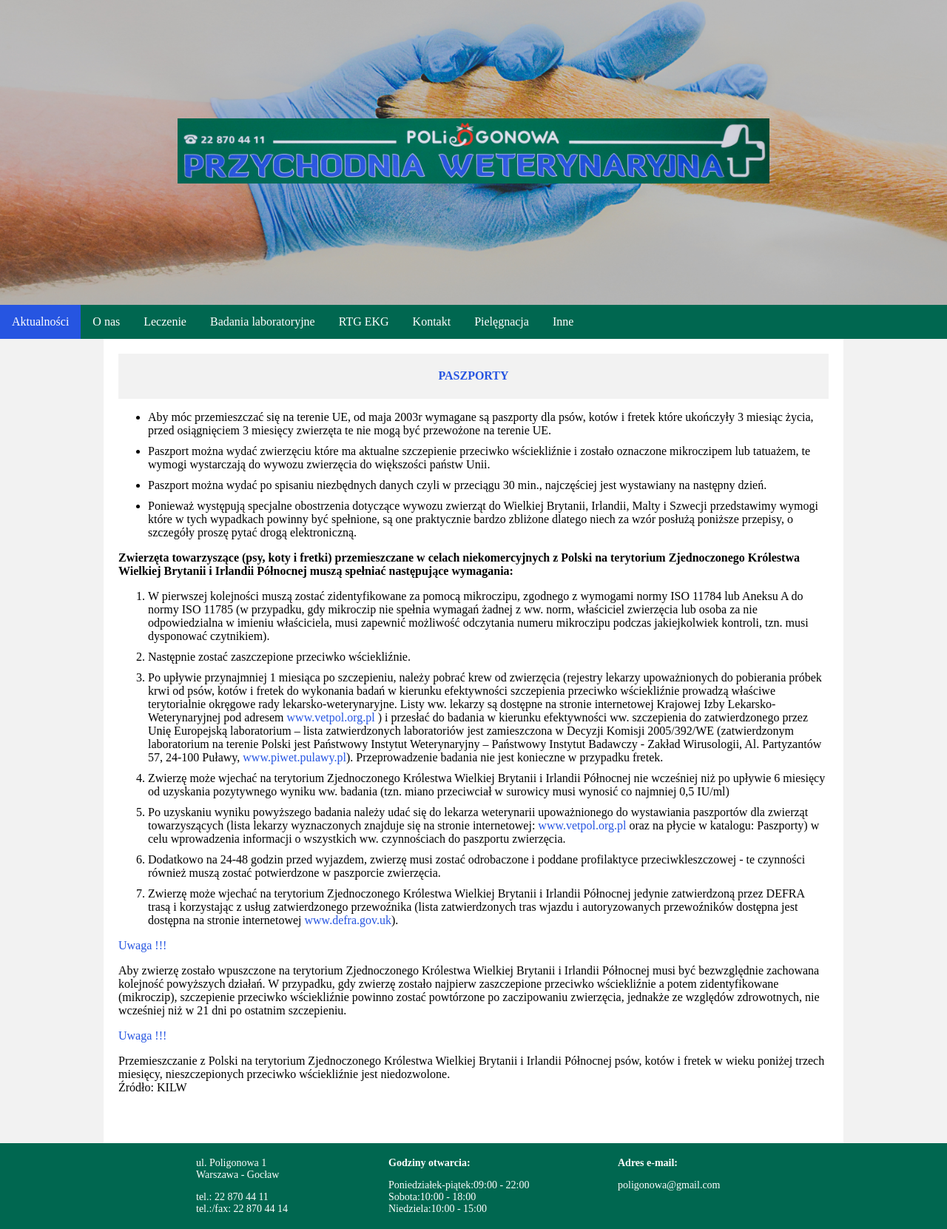
After one commit to JulitaBa/Weterynarz, a Django app: page /paszporty/ in a window 1280 px wide. The commit adds this page. Shown: the whole page at 74% size. Run offline with Django 3.2, Linux system fonts and the light colour scheme; parts of the project's set-up code (start-up, migrations or seed data) failed here and were passed over.

Commit message:
Przekopiowanie treści i stworzenie linków

```diff
--- a/mysite/vet/static/css/vet.css
+++ b/mysite/vet/static/css/vet.css
@@ -84,8 +84,29 @@ body {
     background: white;
     padding: 20px;
     padding-bottom:50px;
+    min-height:300px;
 }
+.title {
+    background-color: /*#2655e1;*/#f2f2f2;
+    color:#2655e1; min-height:2em;
+    justify-content: center;
+    display: flex;
+    }
+.main ol li {margin-bottom: 10px;}
+.main ul li {margin-bottom: 10px;}
+.main ul {list-style-type: disc;}
+.main a {color:#2655e1; text-decoration:none;}
+.main a:hover {
+    color:white;
+    text-decoration:none;
+    background-color:#006750;
+    }
+
 /*Zakładka Kontakt*/
+     #container
+         {
+            width: 100%;
+         }
      #address
      {
         float: left;
@@ -115,24 +136,35 @@ body {
      {
         clear: both;
         height: 400px;
-        width: 98%;
-        margin-right: 1%;
-        margin-left: 1%;
+        width: 98%x;
+        margin-left: 0;
+        margin-right: 0;
         background-color: #2655e1 ;
         padding: 25px 0;
         text-align: center;
         font-size: 15px;
         color: white;
      }
-/*Koniec zakładki Kontakt*/
+
+/*------------------STOPKA STRONY---------------------*/
 
 .footer {
-  padding: 1px;
+  display: flex;
+  justify-content: center;
   color: white;
-  text-align: center;
-  background: #006750;
+  background-color: #006750;
+  font-size: 14px;
 }
+.footer > div {
+  width: 250px;
+  margin: 5px;
+  text-align: left;
+  padding-left:10px;
+}
+.footer div a {color: white; text-decoration: none;}
+.footer div a:hover {color: lightblue;}
 
+/* -----RESPONSYWNOŚĆ ------*/
 @media screen and (max-width: 700px) {
   .main {
     flex-direction: column;
--- a/mysite/vet/templates/vet/internistyczne.html
+++ b/mysite/vet/templates/vet/internistyczne.html
@@ -1,6 +1,7 @@
 {% extends 'vet/vet.html' %}
 {% block content %}
-<h4>LECZENIE INTERNISTYCZNE</h4>
+
+<div class="title"><h4>LECZENIE INTERNISTYCZNE</h4></div>
 
 <p>Wiemy jak ważne jest aby jak najszybciej skrócić cierpienie związane z chorobą. Zdajemy sobie sprawę,
     że do osiągnięcia oczekiwanej poprawy niezbędna jest współpraca z Państwem dlatego wdzięczni jesteśmy
@@ -11,7 +12,8 @@
     tych niejednoznacznych przypadkach konieczne są badania dodatkowe bądź specjalistyczne które weryfikują
     nasze intuicyjne diagnozy oraz wyznaczają kierunek leczenia. Wszystkie takie badania mogą Państwo wykonać w naszej przychodni.</p>
 
-<ul style="list-style-type: disc;">W leczeniu internistycznym zwracamy uwagę na:</ul>
+<p>W leczeniu internistycznym zwracamy uwagę na:</p>
+<ul style="list-style-type: disc;">
     <li>choroby układu: krążenia, moczowego, rozrodczego, oddechowego, pokarmowego</li>
     <li>choroby endokrynologiczne: trzustka, tarczyca, nadnercza, itp.</li>
     <li>choroby zakaźne: wirusowe, bakteryjne, grzybicze</li>
--- a/mysite/vet/templates/vet/onas.html
+++ b/mysite/vet/templates/vet/onas.html
@@ -1,9 +1,9 @@
 {% extends 'vet/vet.html' %}
 {% block content %}
 
-<h4>O NAS</h4>
+<div class="title"><h4>O NAS</h4></div>
 
-<p> Przychodnia dla zwierząt istnieje od sierpnia 2004r i od tego czasu zdążyliśmy już zaskarbić sobie Państwa zaufanie rzetelnym,
+<p style="padding-bottom:50px"> Przychodnia dla zwierząt istnieje od sierpnia 2004r i od tego czasu zdążyliśmy już zaskarbić sobie Państwa zaufanie rzetelnym,
     ale też nie pozbawionym sympatii dla wielu uroczych pacjentów podejściem. To zaufanie jest dla nas bardzo ważne – Dziękujemy!
     Każdy z nas stara się jak najlepiej wykorzystać doświadczenie zdobyte w ciągu wielu lat pracy,
     a także stale podnosić swoje kwalifikacje poprzez uczestnictwo w kursach i sympozjach naukowych oraz korzystając
--- /dev/null
+++ b/mysite/vet/templates/vet/paszporty.html
@@ -0,0 +1,77 @@
+{% extends 'vet/vet.html' %}
+{% block content %}
+
+<div class="title"><h4>PASZPORTY</h4></div>
+<ul>
+<li>
+    Aby móc przemieszczać się na terenie UE, od maja 2003r wymagane są paszporty dla psów, kotów
+    i fretek które ukończyły 3 miesiąc życia, przed osiągnięciem 3 miesięcy zwierzęta te nie mogą być przewożone na terenie UE.
+</li>
+
+<li>
+    Paszport można wydać zwierzęciu które ma aktualne szczepienie przeciwko wściekliźnie
+    i zostało oznaczone mikroczipem lub tatuażem, te wymogi wystarczają do wywozu zwierzęcia do większości państw Unii.
+</li>
+
+<li>
+    Paszport można wydać po spisaniu niezbędnych danych czyli w przeciągu 30 min., najczęściej jest wystawiany na następny dzień.
+</li>
+
+<li>
+    Ponieważ występują specjalne obostrzenia dotyczące wywozu zwierząt do Wielkiej Brytanii, Irlandii, Malty
+    i Szwecji przedstawimy wymogi które w tych wypadkach powinny być spełnione, są one praktycznie bardzo zbliżone
+    dlatego niech za wzór posłużą poniższe przepisy, o szczegóły proszę pytać drogą elektroniczną.
+</li>
+</ul>
+
+<p><b>Zwierzęta towarzyszące (psy, koty i fretki) przemieszczane w celach niekomercyjnych
+    z Polski na terytorium Zjednoczonego Królestwa Wielkiej Brytanii i Irlandii Północnej muszą spełniać następujące wymagania:
+</b></p>
+<ol>
+<li>W pierwszej kolejności muszą zostać zidentyfikowane za pomocą mikroczipu, zgodnego z wymogami normy ISO 11784
+    lub Aneksu A do normy ISO 11785 (w przypadku, gdy mikroczip nie spełnia wymagań żadnej z ww. norm, właściciel zwierzęcia
+    lub osoba za nie odpowiedzialna w imieniu właściciela, musi zapewnić możliwość odczytania numeru mikroczipu
+    podczas jakiejkolwiek kontroli, tzn. musi dysponować czytnikiem).
+</li>
+<li>
+    Następnie zostać zaszczepione przeciwko wściekliźnie.
+</li>
+<li>Po upływie przynajmniej 1 miesiąca po szczepieniu, należy pobrać krew od zwierzęcia (rejestry lekarzy upoważnionych
+    do pobierania próbek krwi od psów, kotów i fretek do wykonania badań w kierunku efektywności szczepienia przeciwko
+    wściekliźnie prowadzą właściwe terytorialnie okręgowe rady lekarsko-weterynaryjne. Listy ww. lekarzy są dostępne
+    na stronie internetowej Krajowej Izby Lekarsko-Weterynaryjnej pod adresem <a href='http://www.vetpol.org.pl' target="_blank">www.vetpol.org.pl</a> ) i przesłać do badania
+    w kierunku efektywności ww. szczepienia do zatwierdzonego przez Unię Europejską laboratorium – lista zatwierdzonych
+    laboratoriów jest zamieszczona w Decyzji Komisji 2005/392/WE (zatwierdzonym laboratorium na terenie Polski jest
+    Państwowy Instytut Weterynaryjny – Państwowy Instytut Badawczy - Zakład Wirusologii, Al. Partyzantów 57, 24-100 Puławy, <a href="http://www.piwet.pulawy.pl" target="_blank">www.piwet.pulawy.pl</a>).
+    Przeprowadzenie badania nie jest konieczne w przypadku fretek.
+</li>
+<li>Zwierzę może wjechać na terytorium Zjednoczonego Królestwa Wielkiej Brytanii i Irlandii Północnej nie wcześniej niż
+    po upływie 6 miesięcy od uzyskania pozytywnego wyniku ww. badania (tzn. miano przeciwciał w surowicy musi wynosić co najmniej 0,5 IU/ml)
+</li>
+<li>Po uzyskaniu wyniku powyższego badania należy udać się do lekarza weterynarii upoważnionego do wystawiania paszportów
+    dla zwierząt towarzyszących (lista lekarzy wyznaczonych znajduje się na stronie internetowej:
+    <a href='http://www.vetpol.org.pl' target="_blank">www.vetpol.org.pl</a> oraz na płycie w katalogu: Paszporty)
+    w celu wprowadzenia informacji o wszystkich ww. czynnościach do paszportu zwierzęcia.
+</li>
+<li>Dodatkowo na 24-48 godzin przed wyjazdem, zwierzę musi zostać odrobaczone i poddane profilaktyce przeciwkleszczowej - te
+    czynności również muszą zostać potwierdzone w paszporcie zwierzęcia.
+</li>
+<li>Zwierzę może wjechać na terytorium Zjednoczonego Królestwa Wielkiej Brytanii i Irlandii Północnej jedynie zatwierdzoną
+    przez DEFRA trasą i korzystając z usług zatwierdzonego przewoźnika (lista zatwierdzonych tras wjazdu i autoryzowanych
+    przewoźników dostępna jest dostępna na stronie internetowej <a href="http://www.defra.gov.uk" target="_blank">www.defra.gov.uk</a>).
+</li>
+    </ol>
+
+<p style="color:#2655e1;">Uwaga !!!</p>
+<p>Aby zwierzę zostało wpuszczone na terytorium Zjednoczonego Królestwa Wielkiej Brytanii i Irlandii Północnej musi być
+    bezwzględnie zachowana kolejność powyższych działań. W przypadku, gdy zwierzę zostało najpierw zaszczepione
+    przeciwko wściekliźnie a potem zidentyfikowane (mikroczip), szczepienie przeciwko wściekliźnie powinno zostać
+    powtórzone po zaczipowaniu zwierzęcia, jednakże ze względów zdrowotnych, nie wcześniej niż w 21 dni po ostatnim szczepieniu.
+</p>
+
+<p style="color:#2655e1;">Uwaga !!!</p>
+<p>Przemieszczanie z Polski na terytorium Zjednoczonego Królestwa Wielkiej Brytanii i Irlandii Północnej psów, kotów
+    i fretek w wieku poniżej trzech miesięcy, nieszczepionych przeciwko wściekliźnie jest niedozwolone.<br>
+Źródło: KILW</p>
+
+{% endblock %}
--- a/mysite/vet/templates/vet/vet.html
+++ b/mysite/vet/templates/vet/vet.html
@@ -34,29 +34,32 @@
     <div class="dropdown-content">
       <a href="{%url 'internistyczne'%}">Internistyczne</a>
       <a href="{%url 'profilaktyczne'%}">Profilaktyczne</a>
-      <a href="#">Ortopedyczne</a>
+      <a href="{%url 'chirurgiczne'%}">Chirurgiczne</a>
+      <a href="{%url 'ortopedyczne'%}">Ortopedyczne</a>
 	</div>
   </div>
-  <a href="#">Badania laboratoryjne</a>
-  <a href="#">RTG EKG</a>
-  <a href="#">Pielęgnacja</a>
+  <a href="{%url 'badania_lab'%}">Badania laboratoryjne</a>
+  <a href="{%url 'rtg_ekg'%}">RTG EKG</a>
   <a href="{% url 'sendMessage' %}">Kontakt</a>
-  <a href="#">Pielęgnacja</a>
+  <a href="{%url 'pielegnacja'%}">Pielęgnacja</a>
   <div class="dropdown">
       <button class="dropbtn">Inne
       </button>
       <div class="dropdown-content">
-        <a href="#">Paszporty</a>
-        <a href="#">Czipowanie</a>
-        <a href="#">Diety</a>
+        <a href="{%url 'paszporty'%}">Paszporty</a>
+        <a href="{%url 'czipowanie'%}">Czipowanie</a>
+        <a href="{%url 'diety'%}">Diety</a>
       </div>
   </div>
 </div>
 
 <div class="main">
     {% block content %}
-    <h4>Szanowni Państwo!</h4>
-    <p>W związku z rozprzestrzenianiem się wirusa <span style="color:red">SARS-CoV-2</span> i troską o bezpieczeństwo oraz zdrowie Państwa oraz
+
+    <div class="title"><h4>AKTUALNOŚCI</h4></div>
+
+    <p>Szanowni Państwo!</p>
+    <p>W związku z rozprzestrzenianiem się wirusa <span style="color:red">SARS-CoV-2</span> i troską o bezpieczeństwo oraz zdrowie Państwa, a także
         pracowników Przychodni bardzo <b>prosimy o stosowanie się do poniższych zasad</b>:</p>
     <ul>
         <li>telefoniczne umawianie się na wizyty:
@@ -67,14 +70,28 @@
         </li>
         <li>zakrywanie ust oraz nosa podczas pobytu w Przychodni</li>
         <li>przebywanie jednej osoby w poczekalni i gabinecie</li>
-    </ul>
+    </ul><br>
     <p>Dziękujemy za wyrozumiałość!</p>
     {% endblock %}
 </div>
 
+<div class="slider"></div>
+
 <div class="footer">
-    <p>ul. Poligonowa 1<br>Warszawa - Gocław</p>
-    <p>tel.: 22 870 44 11<br>tel.:/fax: 22 870 44 14</p>
+        <div>
+            <p>ul. Poligonowa 1<br>Warszawa - Gocław</p>
+            <p>tel.: 22 870 44 11<br>tel.:/fax: 22 870 44 14</p>
+        </div>
+        <div>
+            <p><b>Godziny otwarcia:</b></p>
+            <p>Poniedziałek-piątek:09:00 - 22:00<br>
+               Sobota:10:00 - 18:00<br>
+               Niedziela:10:00 - 15:00</p>
+        </div>
+        <div style="padding-left:60px;">
+            <p><b>Adres e-mail:</b></p>
+            <p>poligonowa@gmail.com</p>
+        </div>
 
 </div>
 
--- a/mysite/vet/urls.py
+++ b/mysite/vet/urls.py
@@ -7,5 +7,13 @@ urlpatterns = [
     path('onas/', views.onas, name='onas'),
     path('internistyczne/', views.internistyczne, name='internistyczne'),
     path('profilaktyczne/', views.profilaktyczne, name='profilaktyczne'),
+    path('chirurgiczne/', views.chirurgiczne, name='chirurgiczne'),
+    path('ortopedyczne/', views.ortopedyczne, name='ortopedyczne'),
+    path('badania_lab/', views.badania_lab, name='badania_lab'),
+    path('rtg_ekg/', views.rtg_ekg, name='rtg_ekg'),
+    path('pielegnacja/', views.pielegnacja, name='pielegnacja'),
+    path('paszporty/', views.paszporty, name='paszporty'),
+    path('czipowanie/', views.czipowanie, name='czipowanie'),
+    path('diety/', views.diety, name='diety'),
 
 ]
--- a/mysite/vet/views.py
+++ b/mysite/vet/views.py
@@ -13,7 +13,22 @@ def internistyczne(request):
     return render(request, 'vet/internistyczne.html')
 def profilaktyczne(request):
     return render(request, 'vet/profilaktyczne.html')
-
+def chirurgiczne(request):
+    return render(request, 'vet/chirurgiczne.html')
+def ortopedyczne(request):
+    return render(request, 'vet/ortopedyczne.html')
+def badania_lab(request):
+    return render(request, 'vet/badania_lab.html')
+def rtg_ekg(request):
+    return render(request, 'vet/rtg_ekg.html')
+def pielegnacja(request):
+    return render(request, 'vet/pielegnacja.html')
+def paszporty(request):
+    return render(request, 'vet/paszporty.html')
+def czipowanie(request):
+    return render(request, 'vet/czipowanie.html')
+def diety(request):
+    return render(request, 'vet/diety.html')
 
 def sendMessage(request):
     if request.method == 'GET':
```
Also changed, not shown: mysite/vet/templates/vet/badania_lab.html (added, +48 -0 lines), mysite/vet/templates/vet/chirurgiczne.html (added, +13 -0 lines), mysite/vet/templates/vet/czipowanie.html (added, +20 -0 lines), mysite/vet/templates/vet/diety.html (added, +17 -0 lines), mysite/vet/templates/vet/ortopedyczne.html (added, +15 -0 lines), mysite/vet/templates/vet/pielegnacja.html (added, +16 -0 lines), mysite/vet/templates/vet/profilaktyczne.html (+15 -9 lines), mysite/vet/templates/vet/rtg_ekg.html (added, +14 -0 lines).
